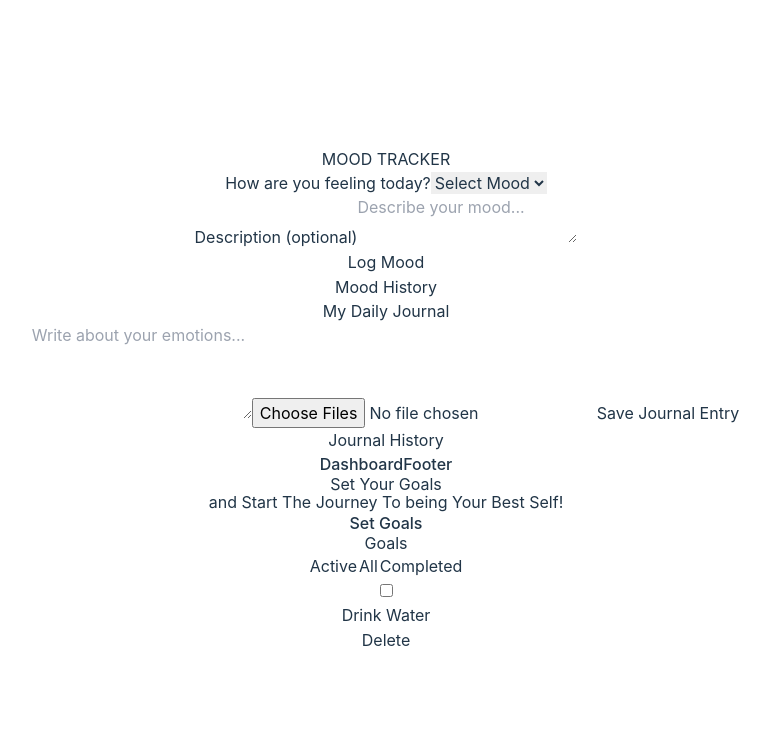
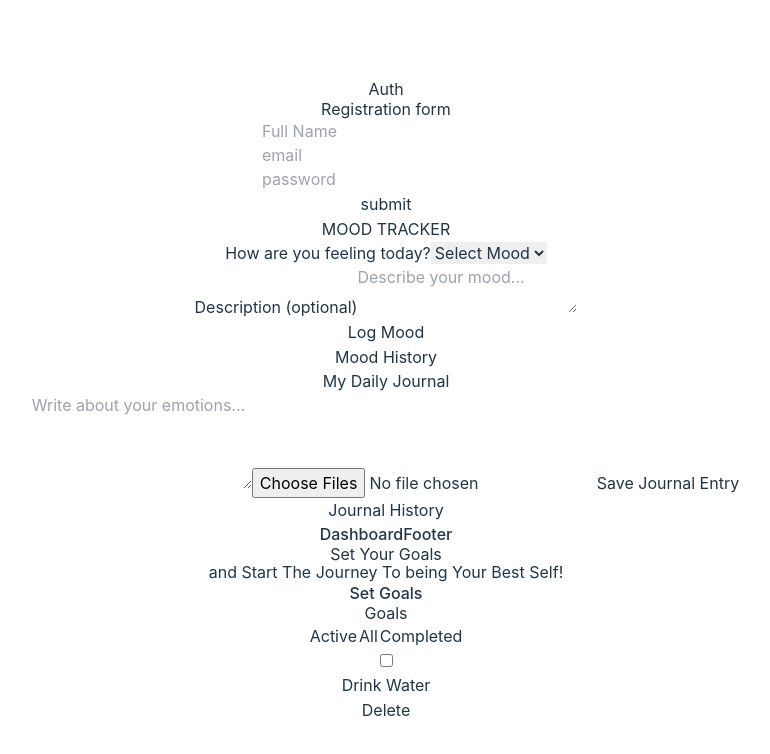
Before and after one commit to SageWaweru/Health-App, a React (Vite) app: page / in a window 1280 px wide. Shown: the top 754 px of the page, without its empty margins (254-1024 px from the left). Built offline with nearby package versions, Linux system fonts and the light colour scheme.

Commit message:
add changes

```diff
--- a/src/App.jsx
+++ b/src/App.jsx
@@ -13,6 +13,7 @@ function App() {
 
      <div className='flex flex-wrap flex-col'>
        <GoalsProvider>
+        <Auth/>
        <MentalHealth/>
         <Reminder/>
          <Router>
--- a/src/Pages/Auth.jsx
+++ b/src/Pages/Auth.jsx
@@ -1,5 +1,3 @@
-import React from 'react'
-
 function Auth() {
   return (
     <div>
```
